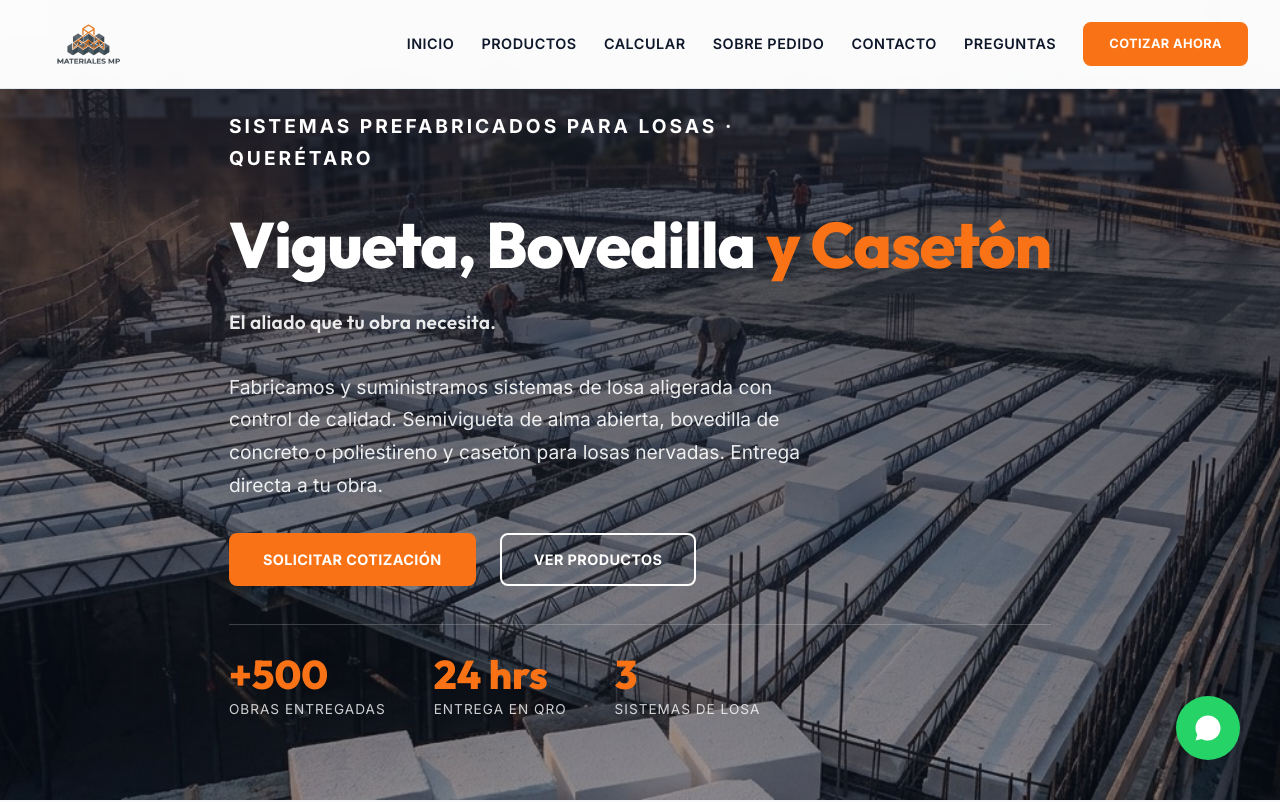
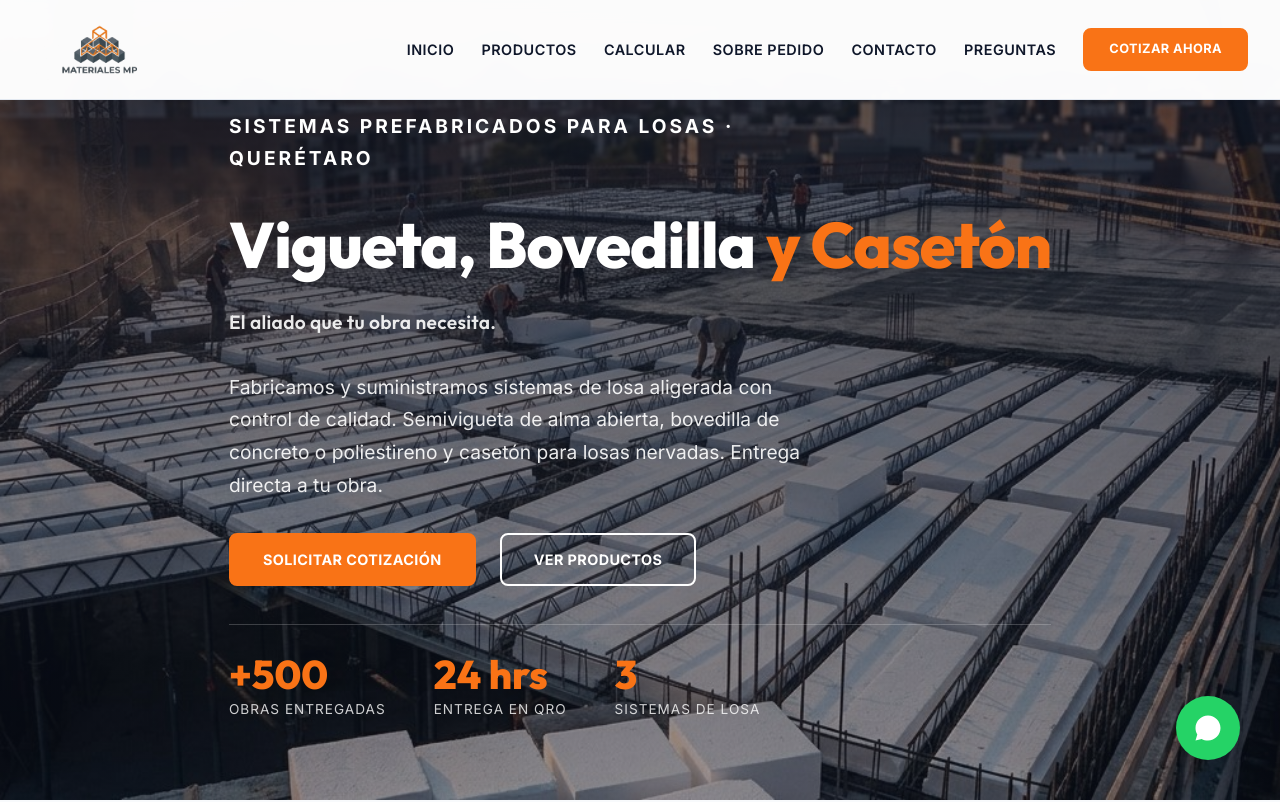
Before and after one commit to saul18070200-png/landing-materiales, a plain HTML site: page index.html in a window 1280 px wide. Shown: the top 802 px of the page. Drawn offline with Linux system fonts and the light colour scheme.

Commit message:
Increase logo size 20% (56px -> 67px)
Co-Authored-By: Claude Sonnet 4.6 <noreply@anthropic.com>

```diff
--- a/styles.css
+++ b/styles.css
@@ -219,8 +219,8 @@ header .container {
     transform: translateY(-1px);
 }
 
-.logo-img { height: 56px; width: auto; display: block; object-fit: contain; }
-@media (max-width: 480px) { .logo-img { height: 44px; } }
+.logo-img { height: 67px; width: auto; display: block; object-fit: contain; }
+@media (max-width: 480px) { .logo-img { height: 53px; } }
 
 .logo-icon {
     width: 42px;
```
